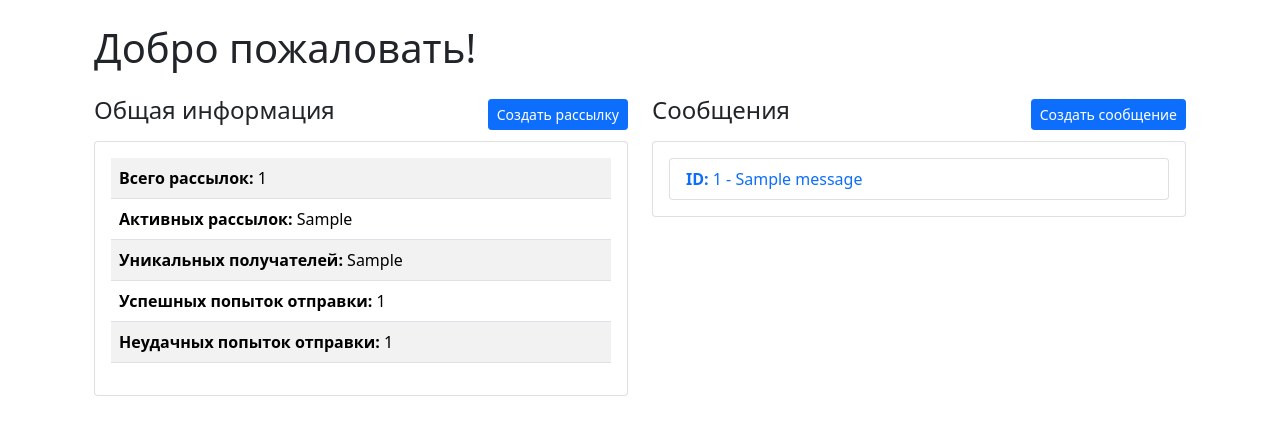
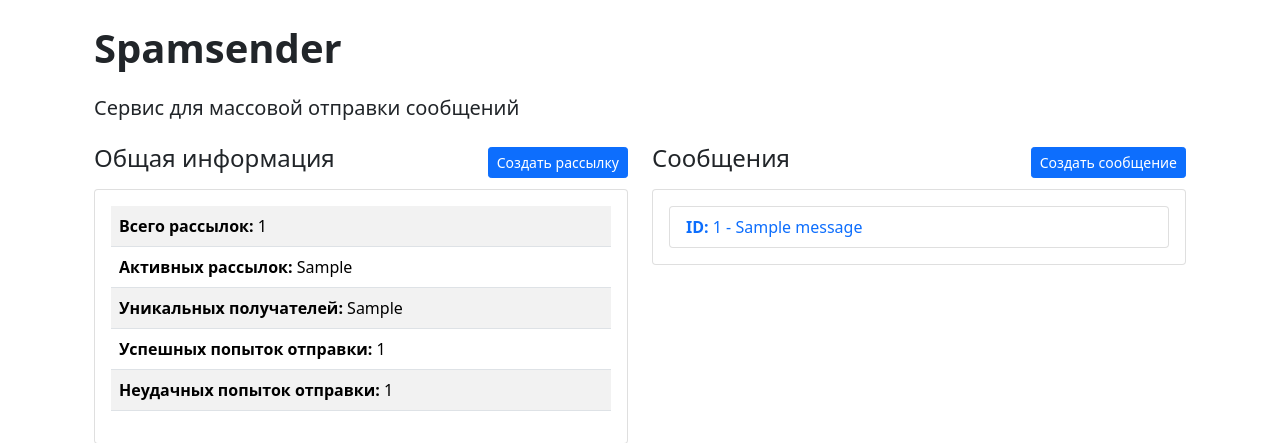
Before and after one commit to botnbot/Spamsender, a Django app: template core/templates/core/home.html in a window 1280 px wide. Shown: the part 56-499 px from the top of the page. Run offline with Django 5.2, Linux system fonts and the light colour scheme; the template is opened without the code that fills it: most values are stand-ins (such as "Sample title", 1, 10 or a date in 2020); some libraries are stand-ins or nearby versions.

Commit message:
small visual fix

```diff
--- a/core/templates/core/home.html
+++ b/core/templates/core/home.html
@@ -4,7 +4,8 @@
 
 {% block content %}
 <div class="container mt-4">
-    <h1 class="mb-4">Добро пожаловать!</h1>
+    <h1 class="mb-4"><strong>Spamsender</strong></h1>
+    <h5 class="mb-4">Сервис для массовой отправки сообщений</h5>
 
     <div class="row">
         <!-- Колонка Общая информация -->
```
